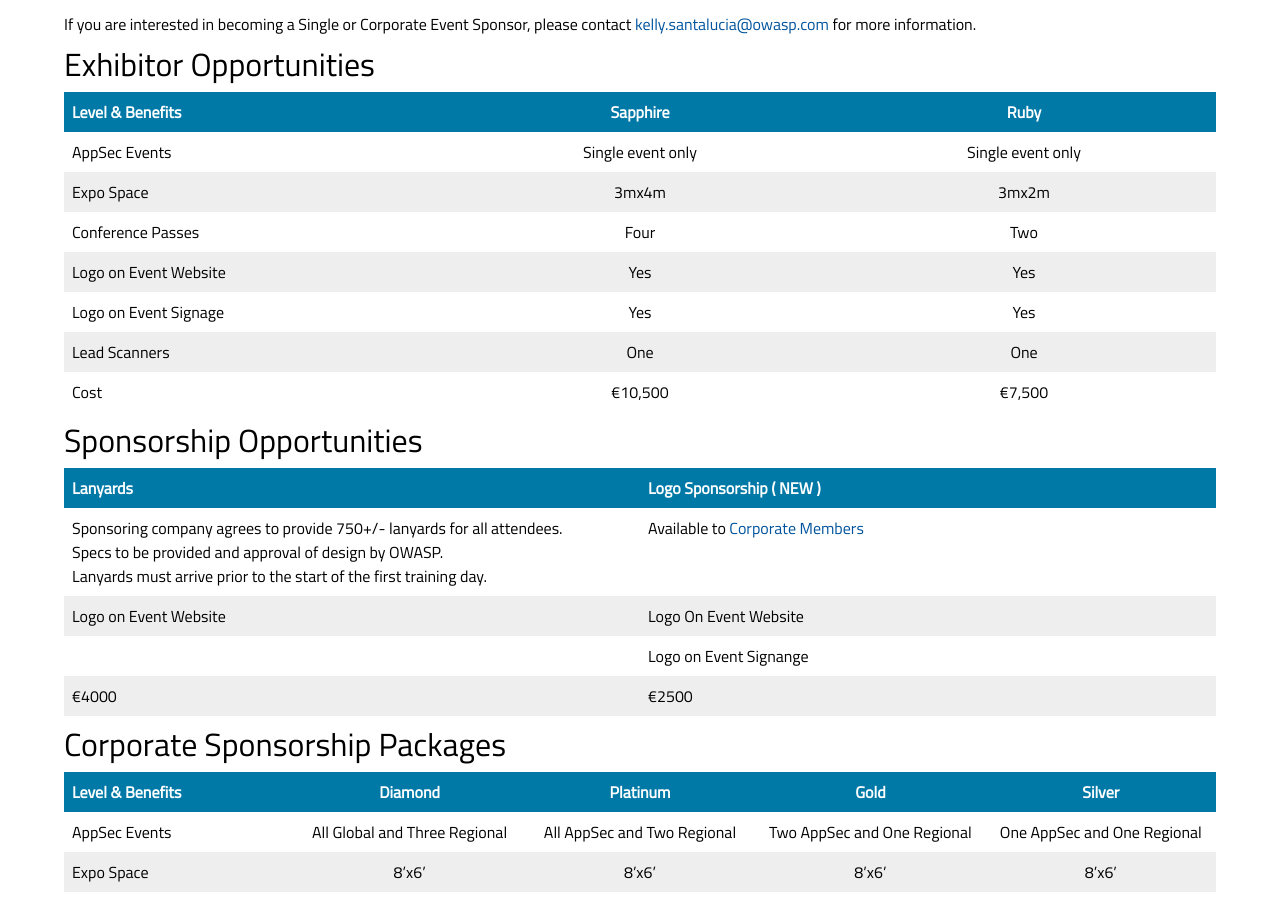
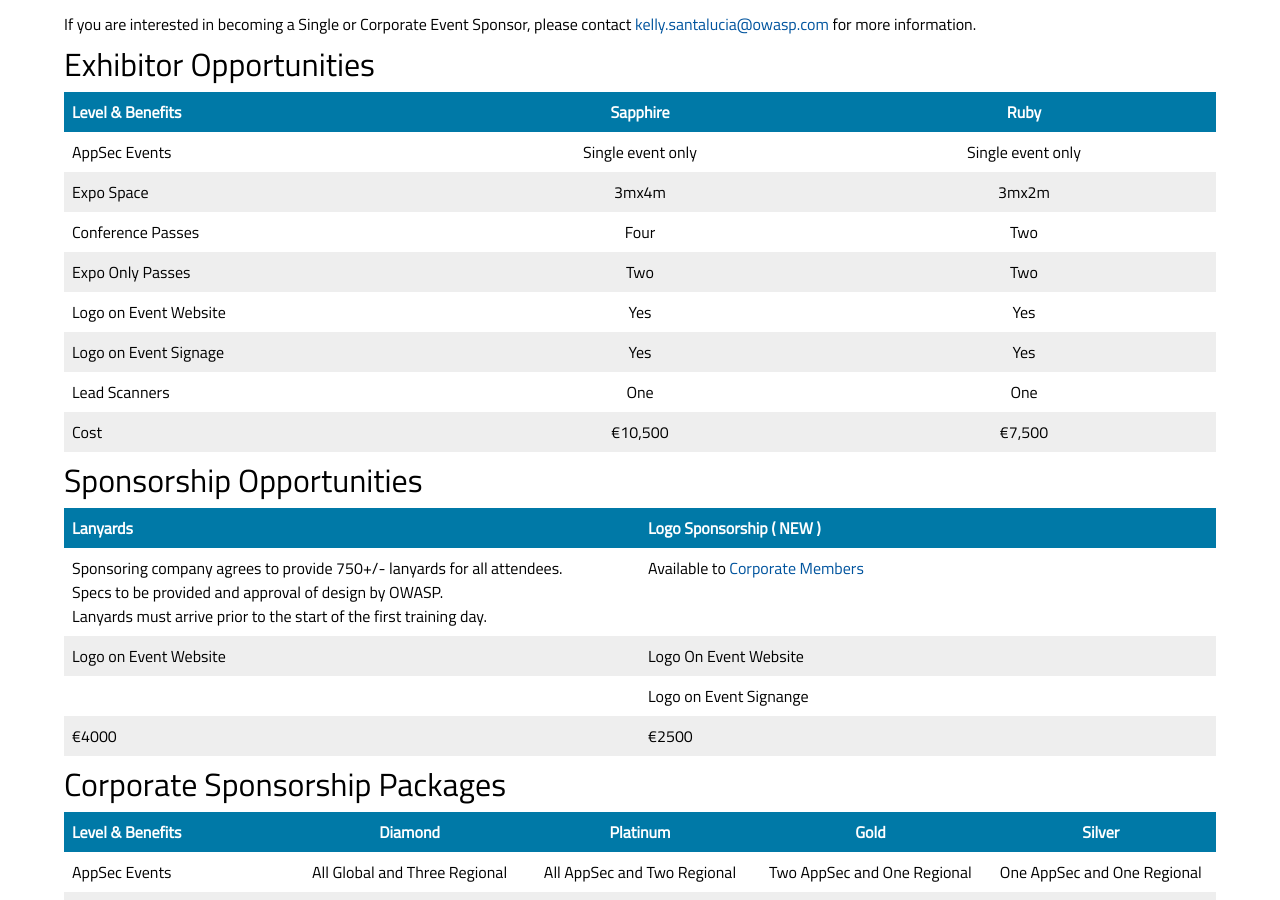
Before and after one commit to globalsea/globalsea.github.io, a Jekyll site: the page built from sponsors/index.md, in a window 1280 px wide and 900 px high, scrolled down 478 px. Built offline with Jekyll 4.4.1, drawn with Linux system fonts in a browser that asks for light colours; some web fonts are replaced.

Commit message:
expo only add

```diff
--- a/sponsors/index.md
+++ b/sponsors/index.md
@@ -18,6 +18,7 @@
 | AppSec Events | Single event only | Single event only |
 | Expo Space | 3mx4m | 3mx2m |
 | Conference Passes | Four  | Two  |
+| Expo Only Passes | Two | Two |
 | Logo on Event Website | Yes | Yes |
 | Logo on Event Signage | Yes | Yes |
 | Lead Scanners | One | One |
```
